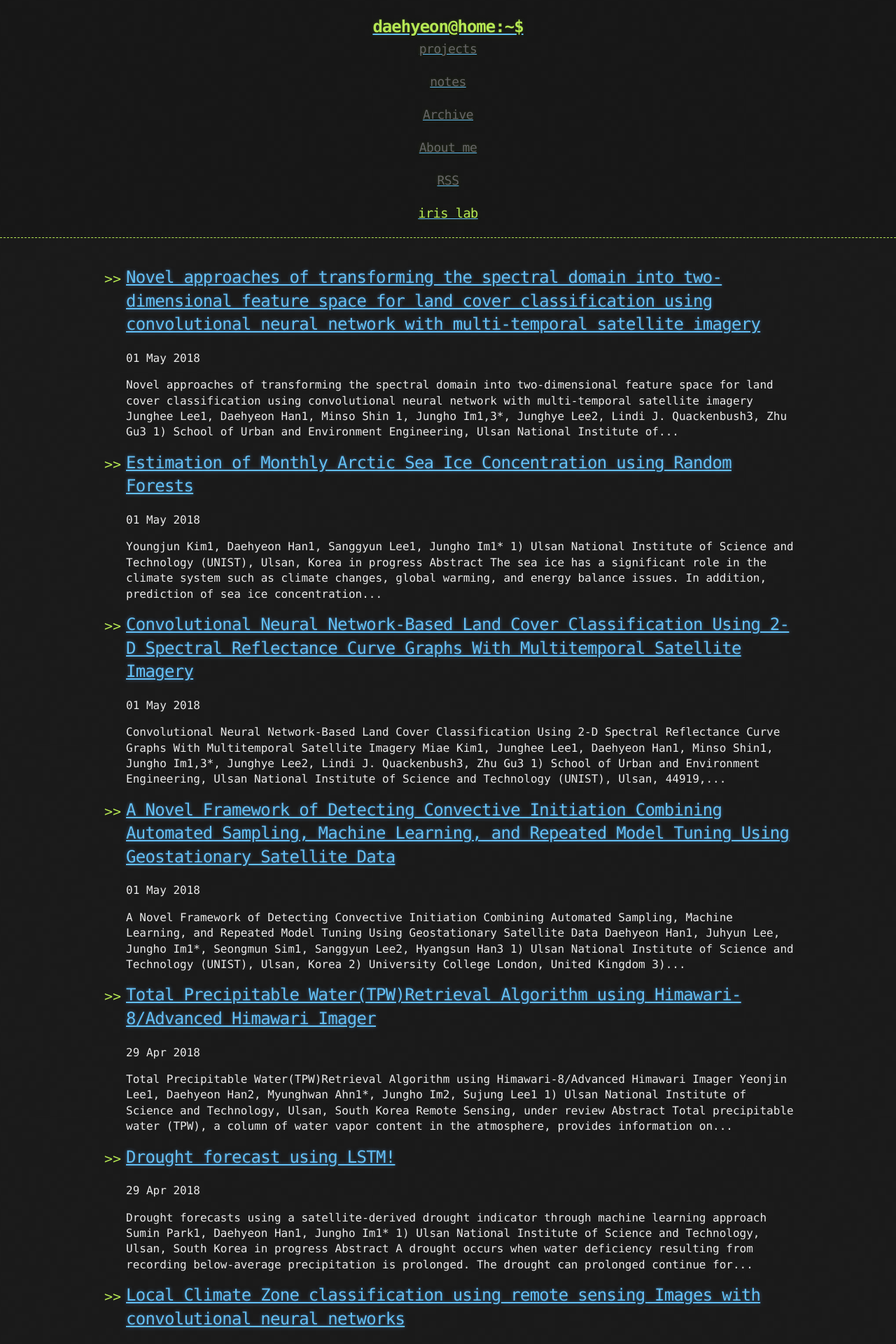
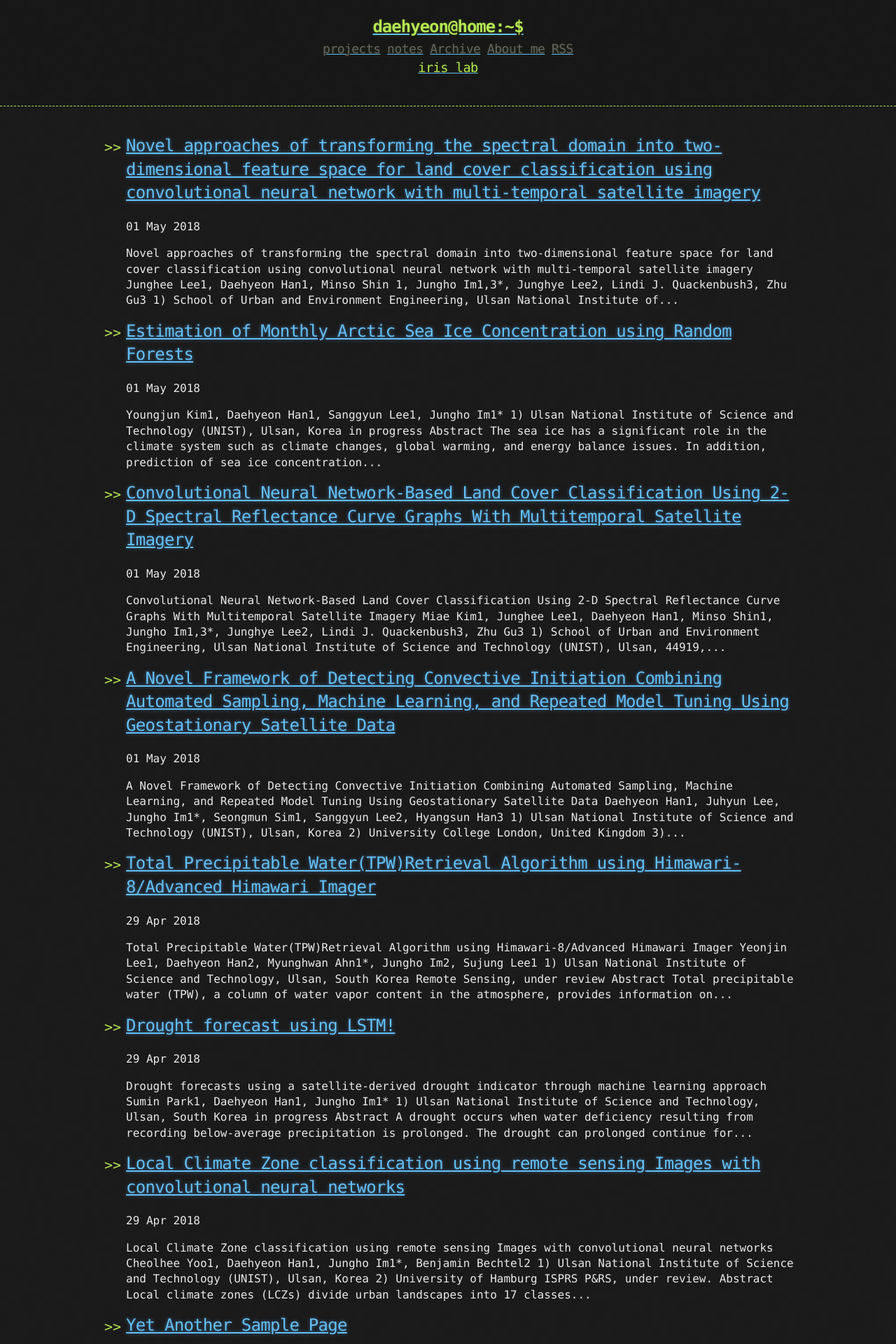
Before and after one commit to daehyeon-han/daehyeon-han.github.io, a Jekyll site: the page built from index.html, in a window 1280 px wide. Shown: the top 1920 px of the page at 70% size. Built offline with Jekyll 4.4.1, drawn with Linux system fonts in a browser that asks for light colours; the list of posts is cut into pages by our own code.

Commit message:
Update links.html

```diff
--- a/_includes/links.html
+++ b/_includes/links.html
@@ -1,7 +1,6 @@
-<a href="{{ "/projects" | prepend: site.baseurl | replace: '//', '/' }}"><h2 class="title">projects</h2></a>
-<a href="{{ "/notes" | prepend: site.baseurl | replace: '//', '/' }}"><h2 class="title">notes</h2></a>
-<a href="{{ "/archive" | prepend: site.baseurl | replace: '//', '/' }}"><h2 class="title">Archive</h2></a>
-<a href="{{ "/about" | prepend: site.baseurl | replace: '//', '/' }}"><h2 class="title">About me</h2></a>
-<a href="{{ "/atom.xml" | prepend: site.baseurl | replace: '//', '/' }}"><h2 class="description">RSS</h2></a>
-
-<a href="http://iris.unist.ac.kr/" target="_blank"><h3 class="header-link">iris lab</h3></a>
+<a href="{{ "/projects" | prepend: site.baseurl | replace: '//', '/' }}"><h2 class="header-link">projects</h2></a>
+<a href="{{ "/notes" | prepend: site.baseurl | replace: '//', '/' }}"><h2 class="header-link">notes</h2></a>
+<a href="{{ "/archive" | prepend: site.baseurl | replace: '//', '/' }}"><h2 class="header-link">Archive</h2></a>
+<a href="{{ "/about" | prepend: site.baseurl | replace: '//', '/' }}"><h2 class="header-link">About me</h2></a>
+<a href="{{ "/atom.xml" | prepend: site.baseurl | replace: '//', '/' }}"><h2 class="header-link">RSS</h2></a>
+<a href="http://iris.unist.ac.kr/" target="_blank"><h3 class="discription">iris lab</h3></a>
```
